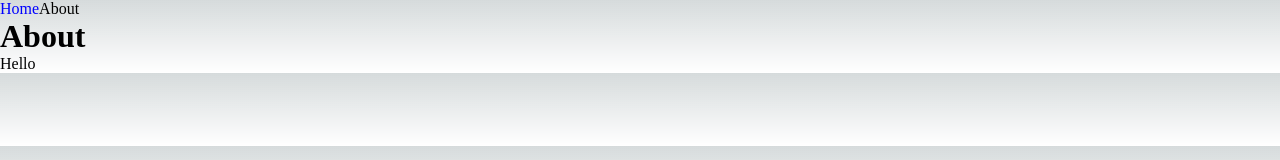
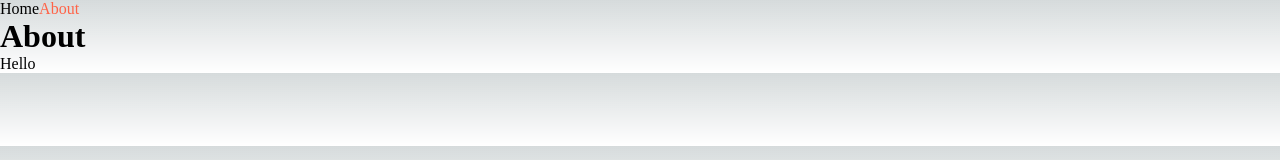
Before and after one commit to wujuno/next-intro, a Next.js app: page /about in a window 1280 px wide. Shown: the top 160 px of the page. Built offline with nearby package versions, Linux system fonts and the light colour scheme.

Commit message:
Modify props

```diff
--- a/components/NavBar.tsx
+++ b/components/NavBar.tsx
@@ -7,22 +7,16 @@ export default function NavBar() {
   return (
     <nav>
       <Link href="/" >
-        <span style={{ color: router.pathname === "/" ? "active" : "blue" }}>
+        <span className={router.pathname === "/" ? "active" : "" }>
           Home
           </span>
       </Link>
       <Link href="/about" >
-          <span style={{ color: router.pathname === "/about" ? "active" : "blue" }}>
+          <span className={router.pathname === "/about" ? "active" : "" }>
           About
           </span>
       </Link>
       <style jsx>{`
-        a {
-          text-decoration: none;
-        }
-        .active {
-            color: tomato;
-        }
       `}</style>
     </nav>
   );
--- a/src/pages/_app.tsx
+++ b/src/pages/_app.tsx
@@ -8,6 +8,11 @@ export default function App({Component,pageProps}:AppProps) {
             <NavBar/>
             <Component {...pageProps}/>
             <span>Hello</span>
+            <style>{`
+            .active {
+                color: tomato;
+            }
+            `}</style>
         </>
     )
 }
```
